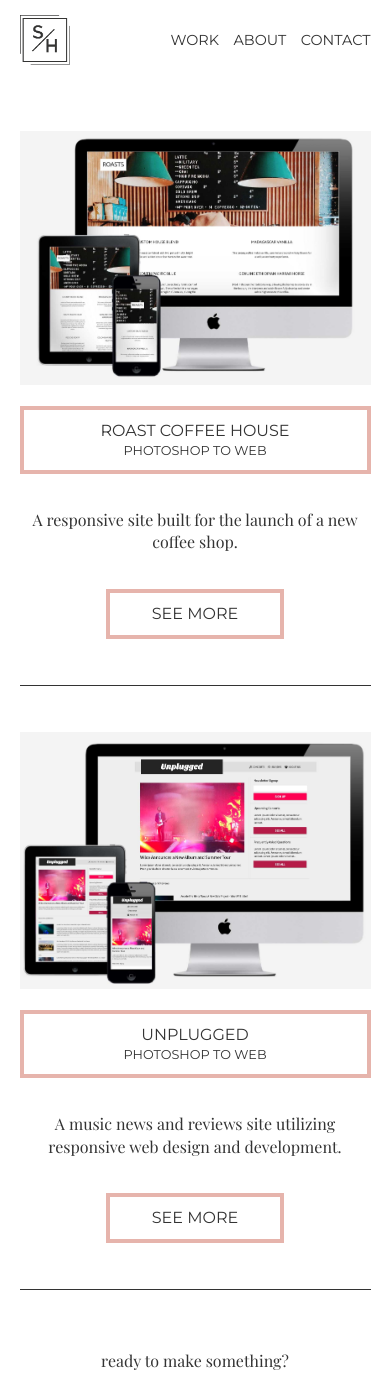
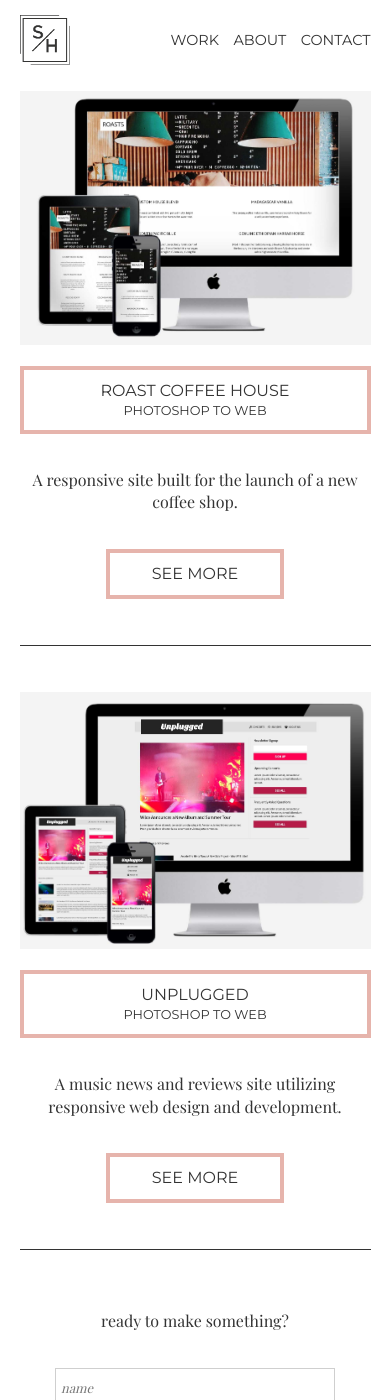
Before and after one commit to skiddhubbard/skiddhubbard.github.io, a Jekyll site: the page built from work.html, in a window 390 px wide and 1400 px high. Built offline with Jekyll 4.4.1, drawn with Linux system fonts in a browser that asks for light colours.

Commit message:
mobile padding change

```diff
--- a/_sass/site/_base.scss
+++ b/_sass/site/_base.scss
@@ -241,7 +241,7 @@
 .main-work {
   width: 90%;
   margin: auto;
-  padding-top: 120px;
+  padding-top: 80px;
 }
 
 .main-work p {
@@ -348,8 +348,6 @@
   width: 100%;
   overflow: auto;
   background-color: #FBF5F4;
-  // margin-top: 5%;
-  // padding: 10% 0px 15%;
 }
 
 .main-about {
```
